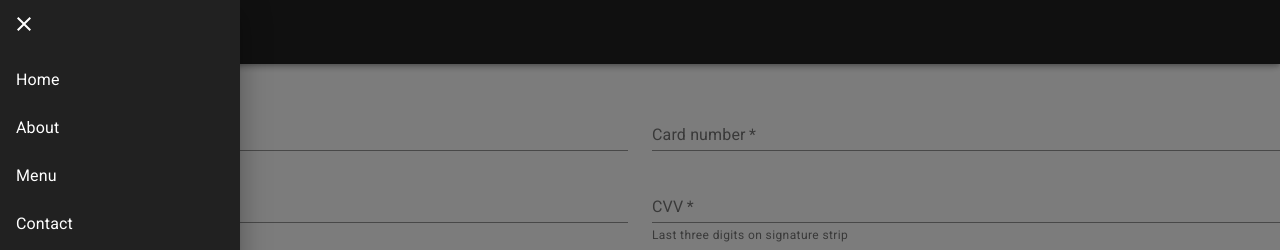
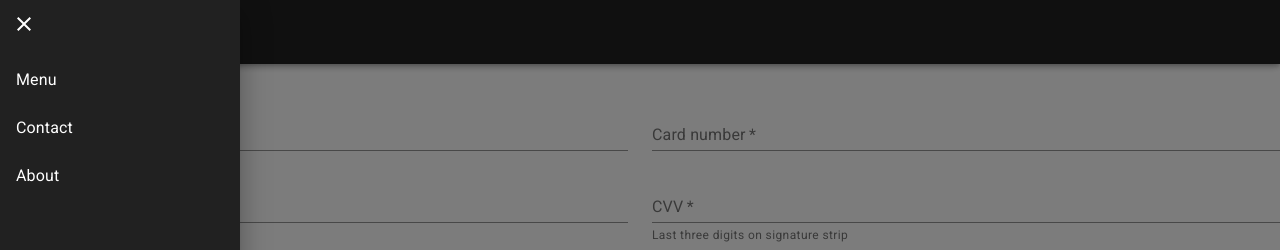
Before and after one commit to nickdmrco/Soy_Tofu, a React (Create React App) app in the folder client/: page /payment in a window 1280 px wide. Both pictures are taken after a click on the button "Open drawer". Shown: the top 250 px of the page. Built offline with nearby package versions, Linux system fonts and the light colour scheme; the HTML template or start-up script is replaced by a standard one.

Commit message:
home page deletion, moved navs

```diff
--- a/client/src/components/Navbar/index.js
+++ b/client/src/components/Navbar/index.js
@@ -67,17 +67,17 @@ function ResponsiveDrawer() {
   const drawer = (
     <div>
       <List>
-        <ListItemLink href="/home">
+        {/* <ListItemLink href="/home">
           <ListItemText primary="Home" />
-        </ListItemLink>
-        <ListItemLink href="/about">
-          <ListItemText primary="About" />
-        </ListItemLink>
+        </ListItemLink> */}
         <ListItemLink href="/menu">
           <ListItemText primary="Menu" />
         </ListItemLink>
         <ListItemLink href="/contact">
           <ListItemText primary="Contact" />
+        </ListItemLink>
+        <ListItemLink href="/about">
+          <ListItemText primary="About" />
         </ListItemLink>
       </List>
     </div>
```
